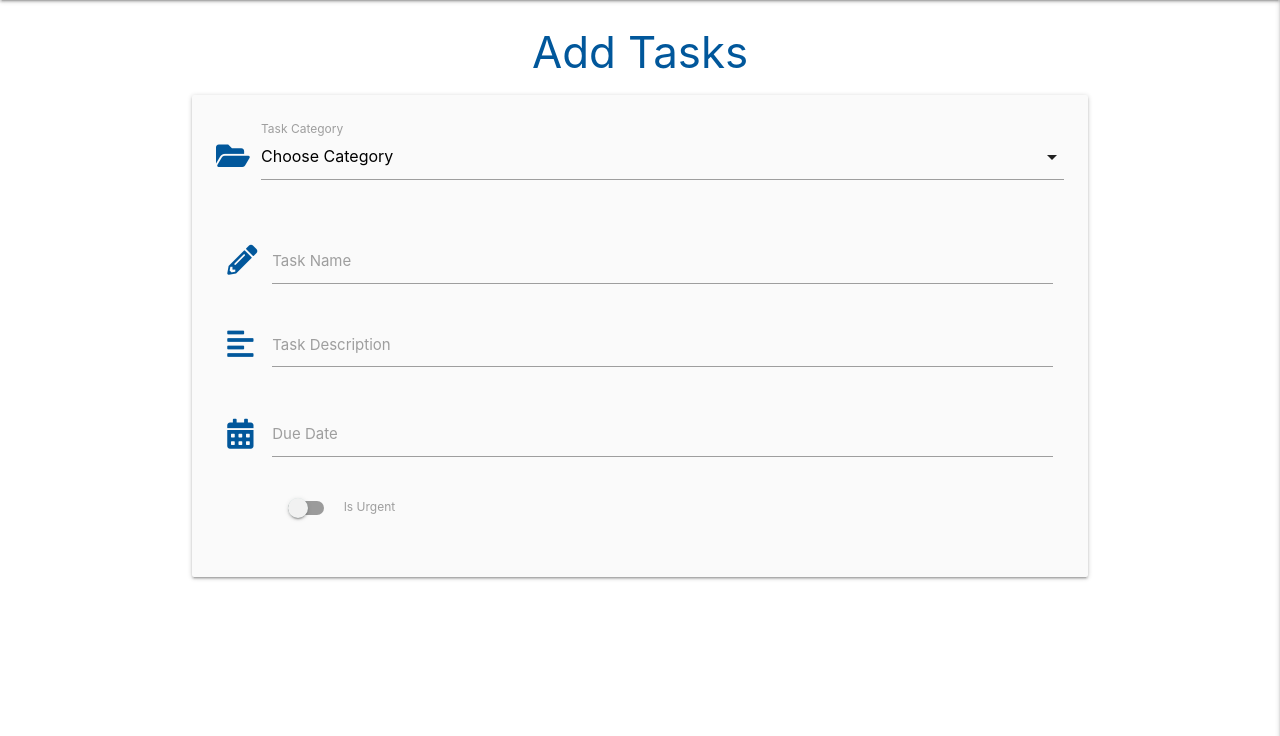
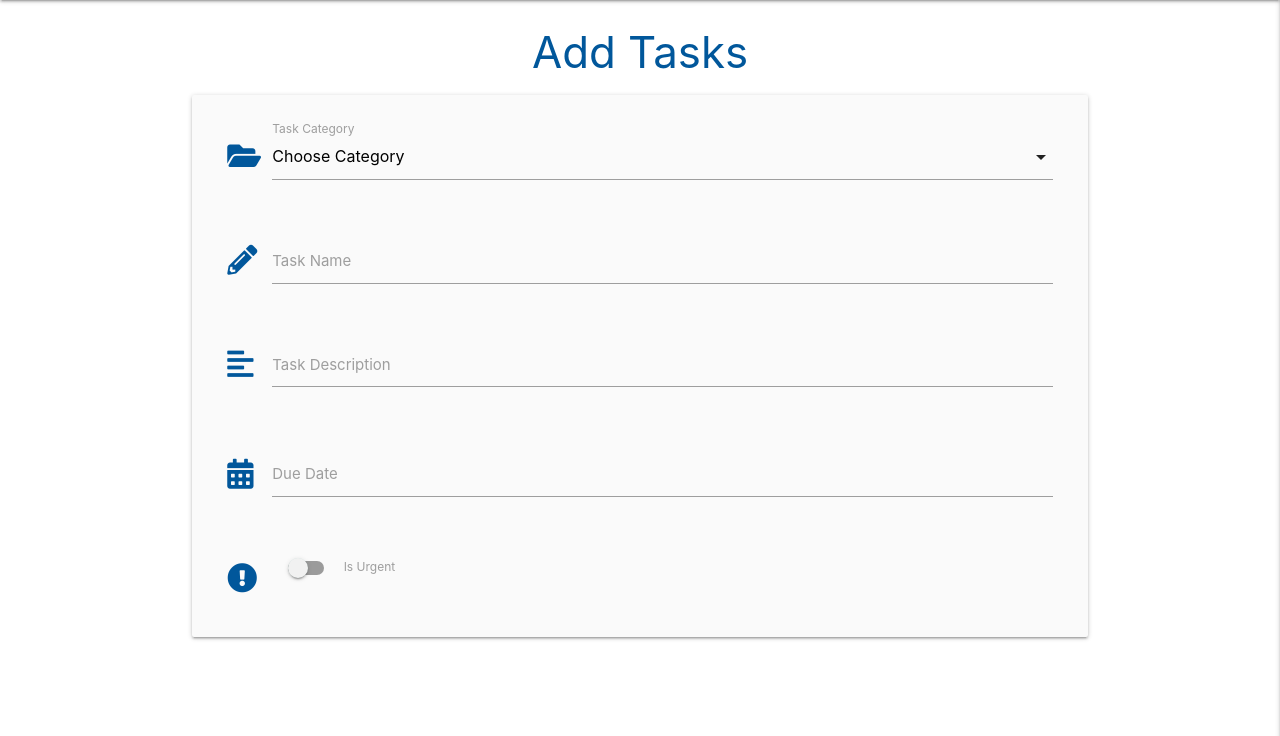
Before and after one commit to Mr-Smyth/flask-task-manager, a Flask app: page /add_task in a window 1280 px wide. Shown: the part 64-800 px from the top of the page. Run offline with Flask 2, Linux system fonts and the light colour scheme; a database or web service that is not in the repository returns one stand-in record (values such as "Sample title"); some libraries are stand-ins or nearby versions.

Commit message:
Insert categories into Category selection picker using jinga templating
* Fixed indentation errors in html on add_tasks.html

```diff
--- a/templates/add_task.html
+++ b/templates/add_task.html
@@ -5,43 +5,50 @@
 
 	<div class="row card-panel grey lighten-5">
 		<form class="col s12" method="POST" action="">
-			<div class="row">
+            <!-- CATEGORY SELECTION PICKER -->
 			<div class="row">
 				<div class="input-field col s12">
 					<i class="fas fa-folder-open prefix light-blue-text text-darken-4"></i>
 					<select id="category_name" name="category_name" class="validate" required>
 				        <option value="" disabled selected>Choose Category</option>
-                        <option value="1">Option 1</option>
-                        <option value="2">Option 2</option>
-                        <option value="3">Option 3</option>
+				            {% for category in categories %}
+				                <option value="{{ category.category_name }}">{{ category.category_name }}</option>
+				            {% endfor %}
 					</select>
 					<label>Task Category</label>
 				</div>
 			</div>
 			<!-- TASK NAME -->
+			<div class="row">
 				<div class="input-field col s12">
 					<i class="fas fa-pencil-alt prefix light-blue-text text-darken-4"></i>
 					<input id="task_name" name="task_name" minlength="5" maxlength="50"
 				                    type="text" class="validate" required>
 					<label for="task_name">Task Name</label>
 				</div>
+			</div>
 			<!-- TASK DESCRIPTION -->
+			<div class="row">
 				<div class="input-field col s12">
 					<i class="fas fa-align-left prefix light-blue-text text-darken-4"></i>
 					<textarea id="task_description" name="task_description" minlength="5"
 				                    maxlength="200" class="materialize-textarea validate" required></textarea>
 					<label for="task_description">Task Description</label>
 				</div>
+			</div>
 			<!-- DUE DATE SELECTION -->
+			<div class="row">
 				<div class="input-field col s12">
 					<i class="fas fa-calendar-alt prefix light-blue-text text-darken-4"></i>
 					<input id="due_date" name="due_date" type="text" class="datepicker validate" required>
 					<label for="due_date">Due Date</label>
 				</div>
+			</div>
 			<!-- TASK IS URGENT TOGGLE -->
-				<div class="row input-field col s12">
+			<div class="row">
+				<div class="input-field col s12">
 					<div class="switch">
-                        <i class="fas fa-exclamation-circle-left prefix light-blue-text text-darken-4"></i>
+						<i class="fas fa-exclamation-circle prefix light-blue-text text-darken-4"></i>
 						<label for="is_urgent">
 				            <input type="checkbox" id="is_urgent" name="is_urgent">
 				            <span class="lever"></span>
```
Lines whose indentation alone changed are shown as unchanged.
